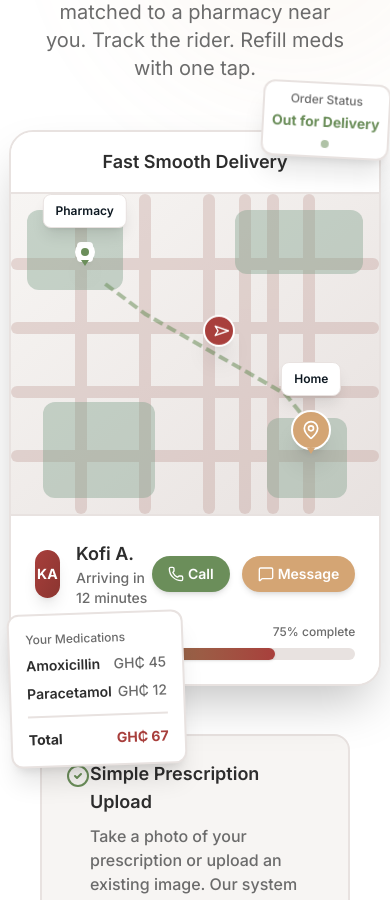
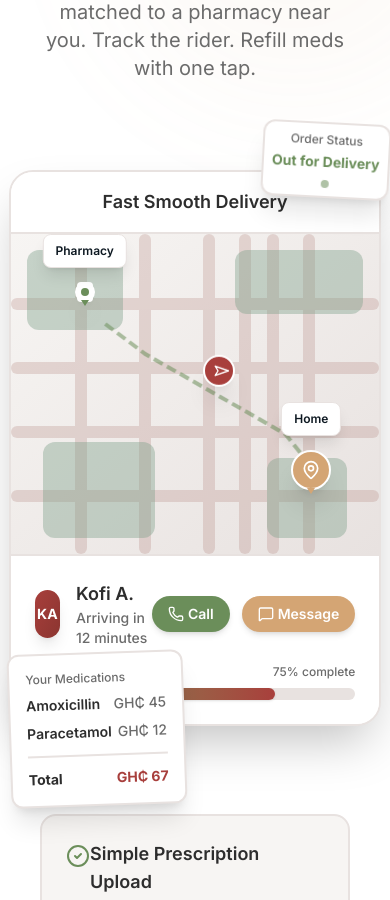
Before and after one commit to Korkoe27/pharmly-landing-page, a Next.js app: page / in a window 390 px wide. Shown: the part 5280-6180 px from the top of the page. Built offline with nearby package versions, Linux system fonts and the light colour scheme.

Commit message:
fixed padding issue on maps for mobile view

```diff
--- a/src/components/AppPreview.tsx
+++ b/src/components/AppPreview.tsx
@@ -85,7 +85,7 @@ const AppPreview = () => {
             </div>
           </div>
 
-          <div className="order-1 md:order-2 flex justify-center">
+          <div className="order-1 md:order-2 my-10 md:my-0 flex justify-center">
             <div className="relative w-full max-w-md">
               {/* Delivery Tracking Interface */}
               <div className="bg-white rounded-3xl shadow-2xl overflow-hidden border-2 border-[#E8E2E0]">
```
